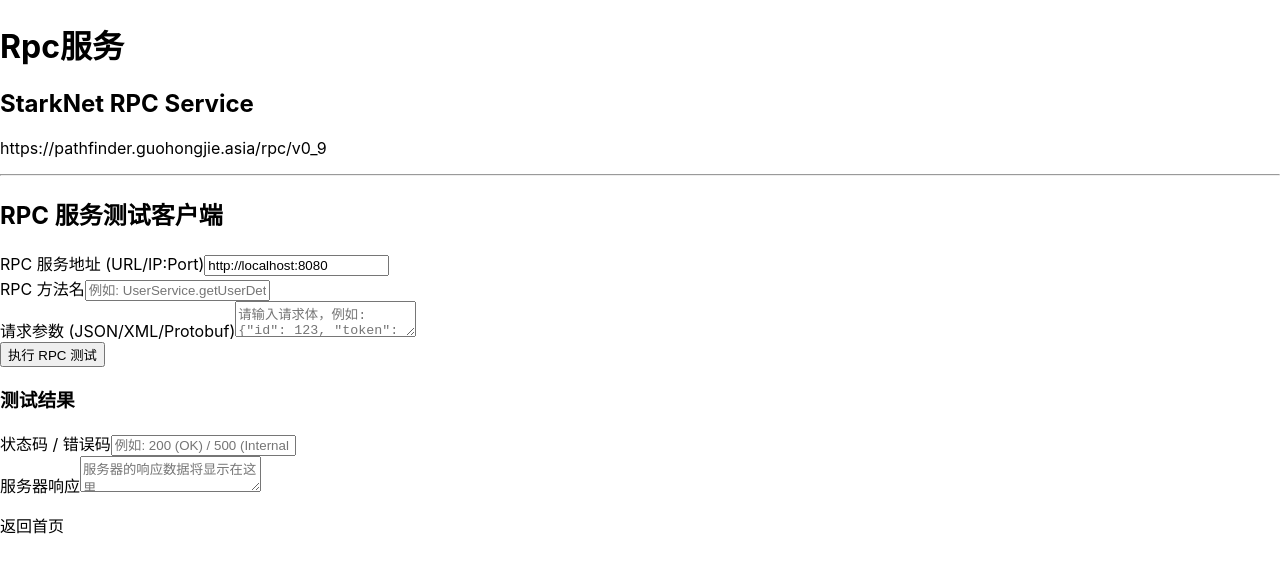
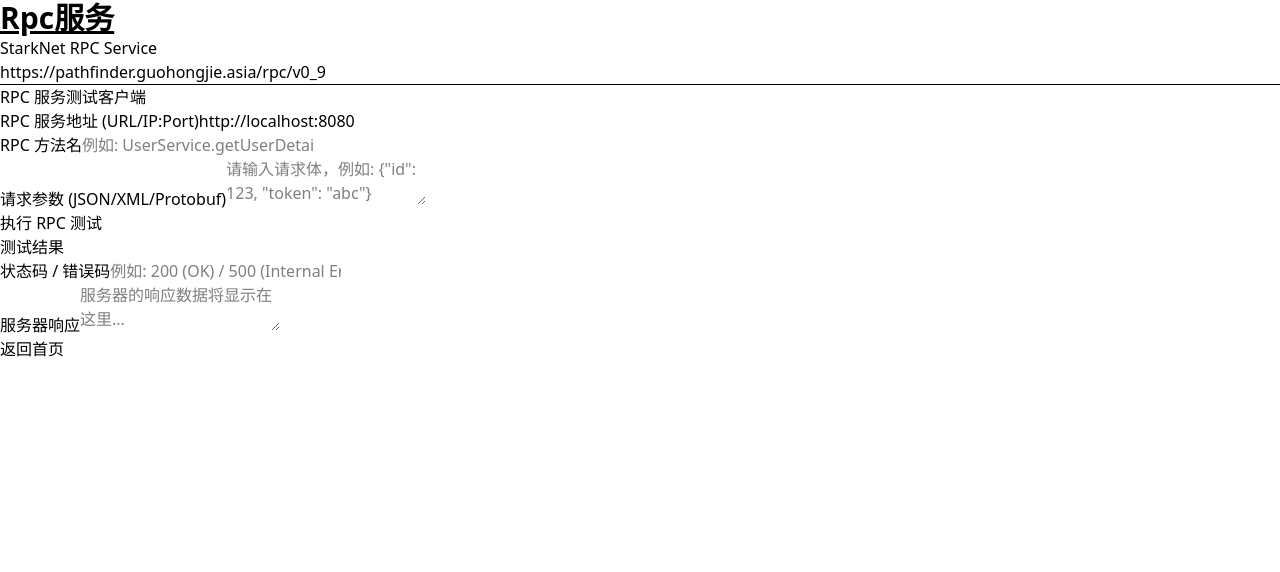
Before and after one commit to harodggg/DaliyGood.life.website, a Next.js app: page /rpc-service in a window 1280 px wide. Shown: the top 572 px of the page. Built offline with nearby package versions, Linux system fonts and the light colour scheme.

Commit message:
feat: add tailwildcss
Signed-off-by: harodggg <haroldtiansheng@gmail.com>

```diff
--- a/pages/index.js
+++ b/pages/index.js
@@ -13,6 +13,11 @@
       <main>
         <h1 className={styles.title}>Welcome to Daliy Good Life!</h1>
         <img src="/daliygoodlife-logo.png" alt="Daliy Good Life Logo" width="800" height="500" />
+        <h1 className="text-2xl font-bold underline">
+          Hello world!
+        </h1>
+
+
 
         <Link href="/rpc-service">
           rpc服务
--- a/pages/rpc-service.js
+++ b/pages/rpc-service.js
@@ -70,7 +70,7 @@
 
             {/* 使用 <main> 标签包裹页面的核心内容 */}
              <main >
-                <h1> Rpc服务</h1>
+                <h1 className="text-3xl font-bold underline red"> Rpc服务</h1>
                 <FreeRpcService />
                 <hr />
                 <TestRpcService />
--- /dev/null
+++ b/postcss.config.mjs
@@ -0,0 +1,7 @@
+const config = {
+    plugins: {
+        "@tailwindcss/postcss": {},
+    },
+};
+
+export default config;
--- a/styles/globals.css
+++ b/styles/globals.css
@@ -1,26 +1 @@
-html,
-body {
-  padding: 0;
-  margin: 0;
-  font-family:
-    -apple-system,
-    BlinkMacSystemFont,
-    Segoe UI,
-    Roboto,
-    Oxygen,
-    Ubuntu,
-    Cantarell,
-    Fira Sans,
-    Droid Sans,
-    Helvetica Neue,
-    sans-serif;
-}
-
-a {
-  color: inherit;
-  text-decoration: none;
-}
-
-* {
-  box-sizing: border-box;
-}
+@import "tailwindcss";
```
Also changed, not shown: package.json (+7 -0 lines).
